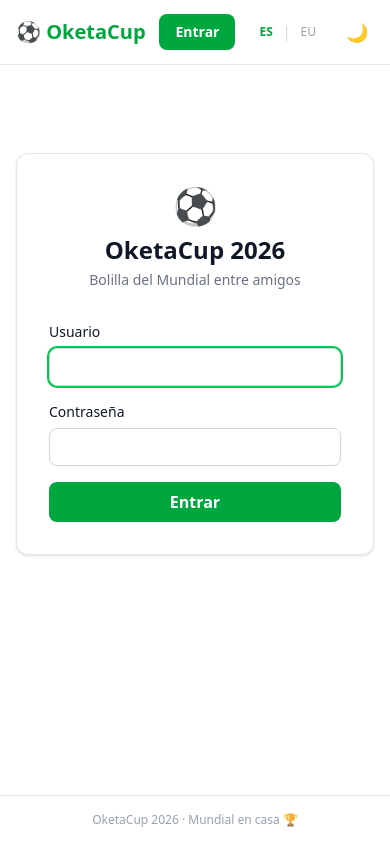
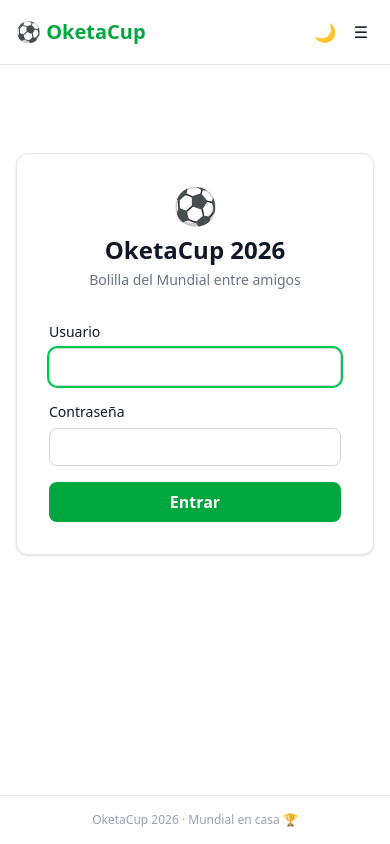
Before and after one commit to inigopagaza/oketa-cup, a Django app: page /login/ in a window 390 px wide. Run offline with Django 5.2, Linux system fonts and the light colour scheme; some libraries are stand-ins or nearby versions.

Commit message:
fix(ui): responsive navbar and controlled bracket horizontal scroll

```diff
--- a/backend/templates/base.html
+++ b/backend/templates/base.html
@@ -1,7 +1,7 @@
 {% load i18n %}<!DOCTYPE html>
 <html
   lang="{{ LANGUAGE_CODE }}"
-  x-data="{ dark: localStorage.getItem('theme') === 'dark' }"
+  x-data="{ dark: localStorage.getItem('theme') === 'dark', menuOpen: false }"
   x-init="$watch('dark', v => localStorage.setItem('theme', v ? 'dark' : 'light'))"
   :class="dark ? 'dark' : ''"
 >
@@ -38,19 +38,43 @@
 
   {% block extra_head %}{% endblock %}
 </head>
-<body class="min-h-screen flex flex-col">
+<body class="min-h-screen flex flex-col overflow-x-hidden">
 
   <!-- Navbar -->
   <nav class="border-b border-gray-200 dark:border-gray-800 px-4 py-3">
-    <div class="max-w-5xl mx-auto flex items-center justify-between">
+    <div class="max-w-5xl mx-auto">
+      <div class="flex items-center justify-between gap-2">
+        <!-- Logo -->
+        <a href="{% url 'accounts:home' %}" class="text-xl font-bold text-green-600 dark:text-green-400 flex-shrink-0">
+          ⚽ OketaCup
+        </a>
 
-      <!-- Logo -->
-      <a href="{% url 'accounts:home' %}" class="text-xl font-bold text-green-600 dark:text-green-400">
-        ⚽ OketaCup
-      </a>
+        <div class="flex items-center gap-1.5 md:gap-2">
+          <!-- Dark mode toggle -->
+          <button
+            @click="dark = !dark"
+            class="p-1.5 rounded-lg hover:bg-gray-100 dark:hover:bg-gray-800 transition-colors"
+            title="{% trans 'Cambiar tema' %}"
+          >
+            <span x-show="!dark" class="text-lg">🌙</span>
+            <span x-show="dark" class="text-lg">☀️</span>
+          </button>
 
-      <!-- Links -->
-      <div class="flex items-center gap-4 text-sm font-medium">
+          <!-- Mobile menu toggle -->
+          <button
+            class="md:hidden p-1.5 rounded-lg hover:bg-gray-100 dark:hover:bg-gray-800 transition-colors"
+            @click="menuOpen = !menuOpen"
+            :aria-expanded="menuOpen"
+            aria-label="{% trans 'Abrir menu' %}"
+          >
+            <span x-show="!menuOpen">☰</span>
+            <span x-show="menuOpen">✕</span>
+          </button>
+        </div>
+      </div>
+
+      <!-- Desktop links -->
+      <div class="hidden md:flex md:flex-wrap lg:flex-nowrap items-center gap-x-4 gap-y-2 text-sm font-medium mt-3">
         {% if user.is_authenticated %}
           <a href="{% url 'pool:dashboard' %}" class="hover:text-green-600 dark:hover:text-green-400 transition-colors">
             {% trans "Dashboard" %}
@@ -70,7 +94,7 @@
             </a>
           {% endif %}
           {% if not user.has_confirmed_selection %}
-            <a href="{% url 'pool:select_teams' %}" class="btn-primary text-sm">
+            <a href="{% url 'pool:select_teams' %}" class="btn-primary text-sm whitespace-nowrap">
               {% trans "Elegir equipos" %}
             </a>
           {% endif %}
@@ -84,8 +108,7 @@
           <a href="{% url 'accounts:login' %}" class="btn-primary text-sm">{% trans "Entrar" %}</a>
         {% endif %}
 
-        <!-- Language switcher -->
-        <form action="{% url 'set_language' %}" method="post" class="flex items-center gap-0.5">
+        <form action="{% url 'set_language' %}" method="post" class="flex items-center gap-0.5 ml-auto">
           {% csrf_token %}
           <input type="hidden" name="next" value="{{ request.path }}">
           <button name="language" value="es" type="submit"
@@ -98,16 +121,46 @@
             EU
           </button>
         </form>
+      </div>
 
-        <!-- Dark mode toggle -->
-        <button
-          @click="dark = !dark"
-          class="p-1.5 rounded-lg hover:bg-gray-100 dark:hover:bg-gray-800 transition-colors"
-          title="{% trans 'Cambiar tema' %}"
-        >
-          <span x-show="!dark" class="text-lg">🌙</span>
-          <span x-show="dark" class="text-lg">☀️</span>
-        </button>
+      <!-- Mobile links -->
+      <div x-show="menuOpen" x-transition class="md:hidden mt-3 border-t border-gray-200 dark:border-gray-800 pt-3">
+        <div class="grid grid-cols-2 gap-2 text-sm font-medium">
+          {% if user.is_authenticated %}
+            <a href="{% url 'pool:dashboard' %}" class="px-3 py-2 rounded-lg bg-gray-100 dark:bg-gray-800 hover:bg-gray-200 dark:hover:bg-gray-700 transition-colors">{% trans "Dashboard" %}</a>
+            <a href="{% url 'tournament:grupos' %}" class="px-3 py-2 rounded-lg bg-gray-100 dark:bg-gray-800 hover:bg-gray-200 dark:hover:bg-gray-700 transition-colors">{% trans "Grupos" %}</a>
+            <a href="{% url 'tournament:eliminatorias' %}" class="px-3 py-2 rounded-lg bg-gray-100 dark:bg-gray-800 hover:bg-gray-200 dark:hover:bg-gray-700 transition-colors">{% trans "Eliminatorias" %}</a>
+            <a href="{% url 'tournament:results' %}" class="px-3 py-2 rounded-lg bg-gray-100 dark:bg-gray-800 hover:bg-gray-200 dark:hover:bg-gray-700 transition-colors">{% trans "Resultados" %}</a>
+            {% if user.is_staff %}
+              <a href="{% url 'tournament:gestion' %}" class="px-3 py-2 rounded-lg bg-orange-100 dark:bg-orange-900/30 text-orange-700 dark:text-orange-300 transition-colors">⚙️ {% trans "Gestión" %}</a>
+            {% endif %}
+            {% if not user.has_confirmed_selection %}
+              <a href="{% url 'pool:select_teams' %}" class="btn-primary text-center col-span-2">{% trans "Elegir equipos" %}</a>
+            {% endif %}
+            <form method="post" action="{% url 'accounts:logout' %}" class="col-span-2">
+              {% csrf_token %}
+              <button type="submit" class="w-full px-3 py-2 rounded-lg border border-gray-200 dark:border-gray-700 text-gray-600 dark:text-gray-300 hover:text-red-500 transition-colors">
+                {% trans "Salir" %}
+              </button>
+            </form>
+          {% else %}
+            <a href="{% url 'accounts:login' %}" class="btn-primary text-center col-span-2">{% trans "Entrar" %}</a>
+          {% endif %}
+        </div>
+
+        <form action="{% url 'set_language' %}" method="post" class="flex items-center justify-center gap-1 mt-3">
+          {% csrf_token %}
+          <input type="hidden" name="next" value="{{ request.path }}">
+          <button name="language" value="es" type="submit"
+            class="text-xs px-2 py-1 rounded transition-colors {% if LANGUAGE_CODE == 'es' %}font-bold text-green-600 dark:text-green-400{% else %}text-gray-400 hover:text-gray-600 dark:hover:text-gray-300{% endif %}">
+            ES
+          </button>
+          <span class="text-gray-300 dark:text-gray-600 select-none">|</span>
+          <button name="language" value="eu" type="submit"
+            class="text-xs px-2 py-1 rounded transition-colors {% if LANGUAGE_CODE == 'eu' %}font-bold text-green-600 dark:text-green-400{% else %}text-gray-400 hover:text-gray-600 dark:hover:text-gray-300{% endif %}">
+            EU
+          </button>
+        </form>
       </div>
     </div>
   </nav>
--- a/backend/templates/tournament/eliminatorias.html
+++ b/backend/templates/tournament/eliminatorias.html
@@ -16,7 +16,10 @@
 {% endif %}
 
 {% if r32 %}
-<div class="overflow-x-auto pb-4">
+<p class="sm:hidden text-xs text-gray-500 dark:text-gray-400 mb-2">
+  {% trans "Desliza horizontalmente para ver todo el bracket" %}
+</p>
+<div class="overflow-x-auto pb-4 [scrollbar-width:thin] [-webkit-overflow-scrolling:touch] rounded-xl border border-gray-200 dark:border-gray-700 px-2 sm:px-3">
 
   <!-- Cabeceras de ronda -->
   <div class="flex text-center text-[11px] font-semibold text-gray-400 uppercase tracking-wide mb-2"
```
